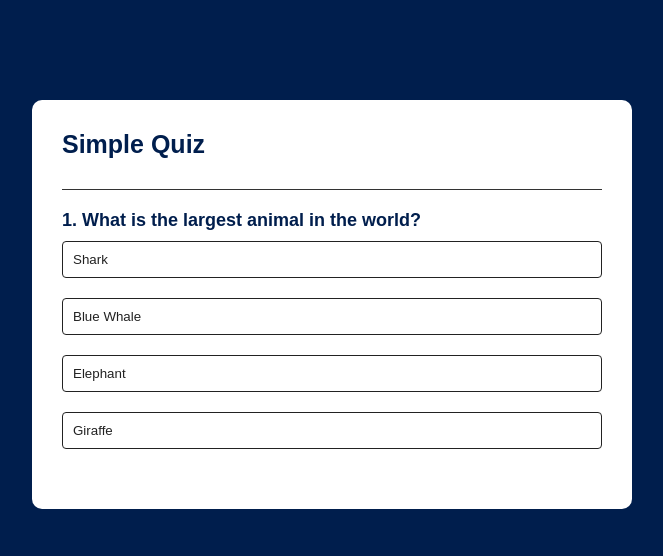
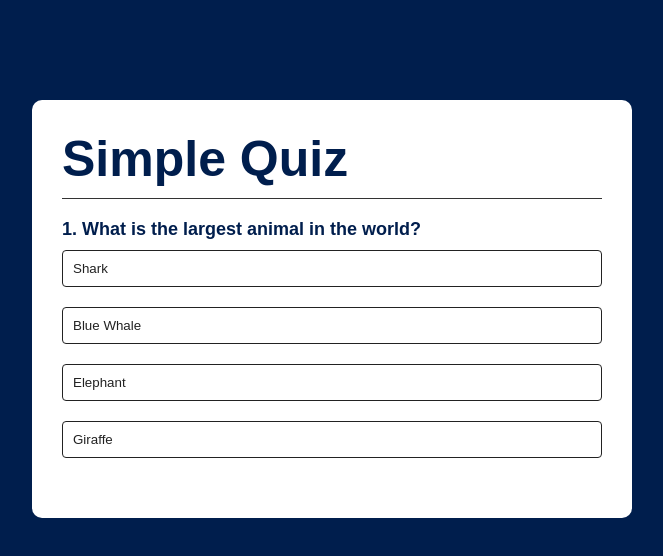
Before and after one commit to Malachi9311/js_quiz_app, a plain HTML site: page index.html in a window 1280 px wide. Shown: the whole page, without its empty margins (308-971 px from the left). Drawn offline with Linux system fonts and the light colour scheme.

Commit message:
Readme fix

```diff
--- a/style.css
+++ b/style.css
@@ -10,7 +10,7 @@ body {
 }
 .app {
     background: #fff;
-    width: 90%;
+    /* width: 90%; */
     max-width: 600px;
     margin: 100px auto 0;
     border-radius: 10px;
@@ -18,11 +18,11 @@ body {
 }
 
 .app h1{
-    font-size: 25px;
+    font-size: 50px;
     color: #001e4d;
     font-weight: 600;
     border-bottom: 1px solid #333;
-    padding-bottom: 30px;
+    padding-bottom: 10px;
 }
 .quiz{
     padding: 20px 0;
```
Also changed, not shown: 1 other file.
